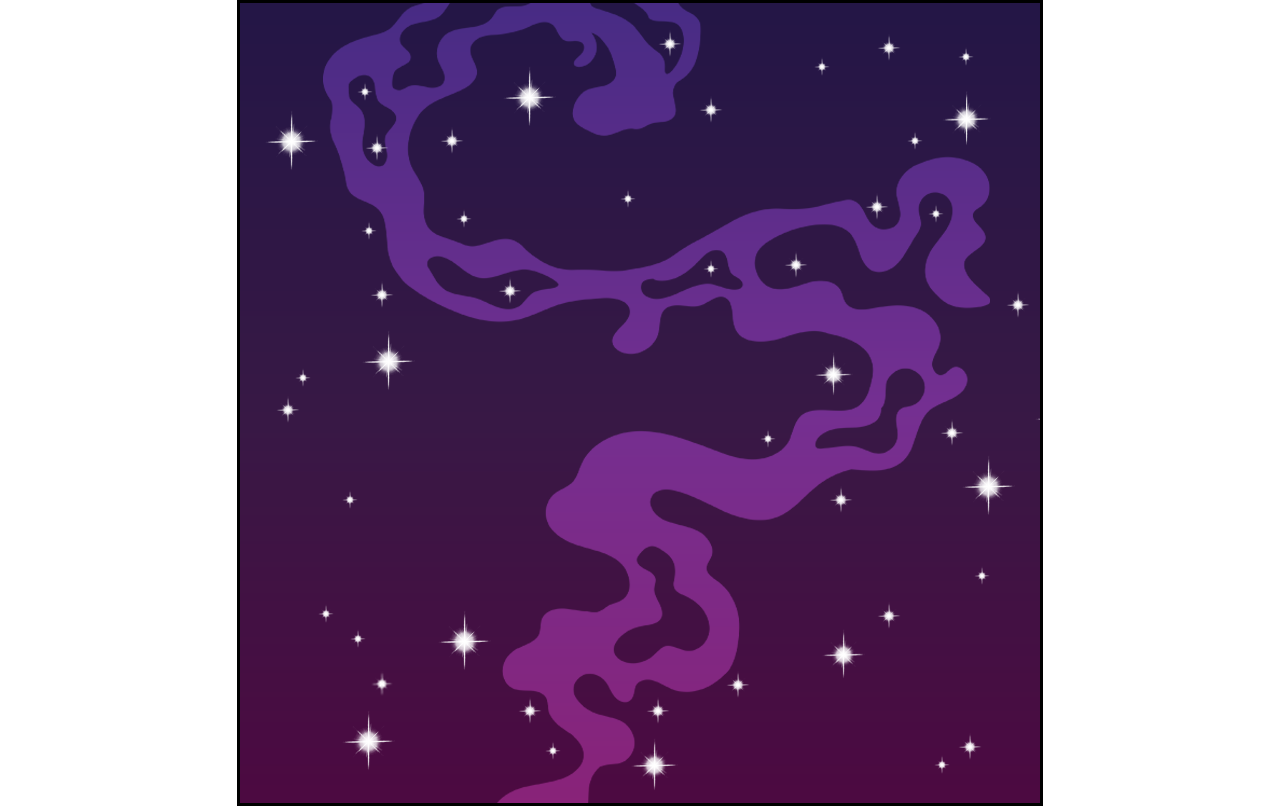
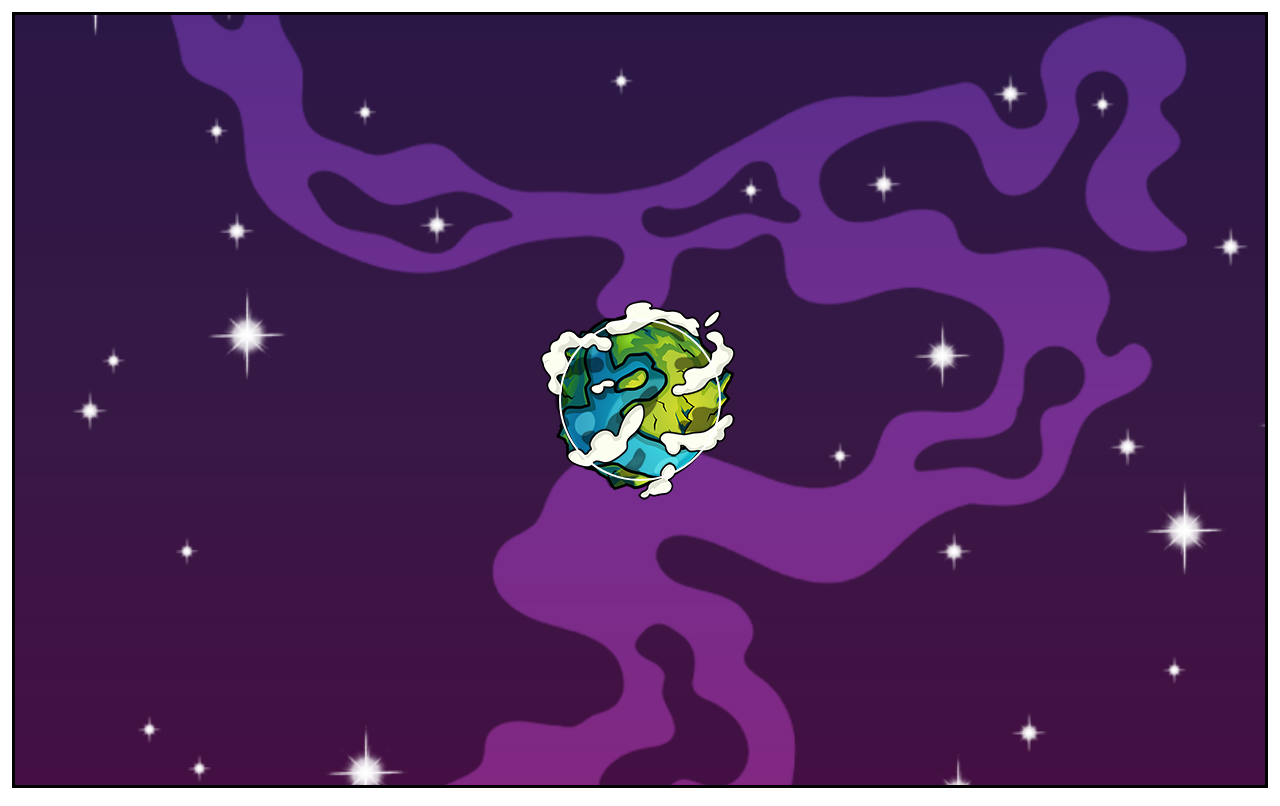
Before and after one commit to delilah07/Planet-Defense, a plain HTML site: page index.html in a window 1280 px wide. Drawn offline with Linux system fonts and the light colour scheme.

Commit message:
add game and planet class

```diff
--- a/index.html
+++ b/index.html
@@ -9,6 +9,9 @@
   </head>
   <body>
     <canvas id="canvas"></canvas>
+    <div class="hidden">
+      <img src="./images/planet.png" alt="planet" id="planet" />
+    </div>
 
     <script src="script.js"></script>
   </body>
--- a/script.js
+++ b/script.js
@@ -1,6 +1,44 @@
+class Planet {
+  constructor(game) {
+    this.game = game;
+    console.log(this.game);
+    this.x = this.game.width / 2;
+    this.y = this.game.height / 2;
+    this.radius = 80;
+    this.image = document.getElementById('planet');
+  }
+  draw(context) {
+    context.drawImage(
+      this.image,
+      this.x - this.radius - 20,
+      this.y - this.radius - 20
+    );
+    context.beginPath();
+    context.arc(this.x, this.y, this.radius, 0, Math.PI * 2);
+    context.stroke();
+  }
+}
+
+class Game {
+  constructor(canvas) {
+    this.canvas = canvas;
+    this.width = this.canvas.width;
+    this.height = this.canvas.height;
+    this.planet = new Planet(this);
+  }
+  render(context) {
+    this.planet.draw(context);
+  }
+}
+
 window.addEventListener('load', () => {
   const canvas = document.getElementById('canvas');
   const ctx = canvas.getContext('2d');
-  canvas.width = 800;
-  canvas.height = 800;
+  canvas.width = window.innerWidth - 30;
+  canvas.height = window.innerHeight - 30;
+  ctx.strokeStyle = '#fff';
+  ctx.lineWidth = 2;
+
+  const game = new Game(canvas);
+  game.render(ctx);
 });
--- a/style.css
+++ b/style.css
@@ -12,5 +12,8 @@ body {
 #canvas {
   border: 3px solid black;
   background: url(./images/background.png) center no-repeat;
-  background-size: contain;
+  background-size: cover;
 }
+.hidden {
+  display: none;
+}
```
Also changed, not shown: 1 other file.
